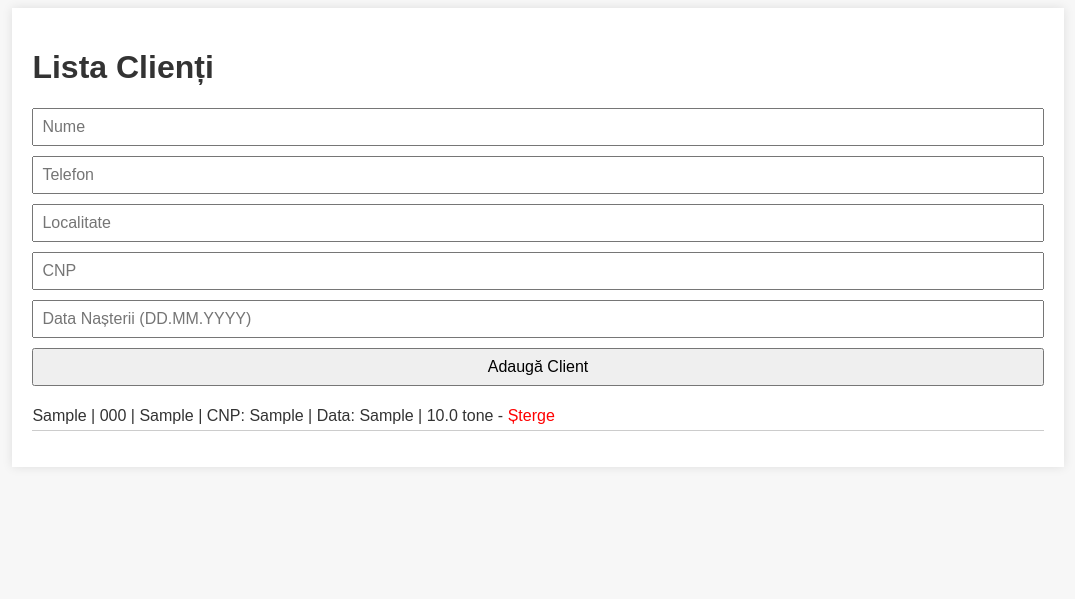
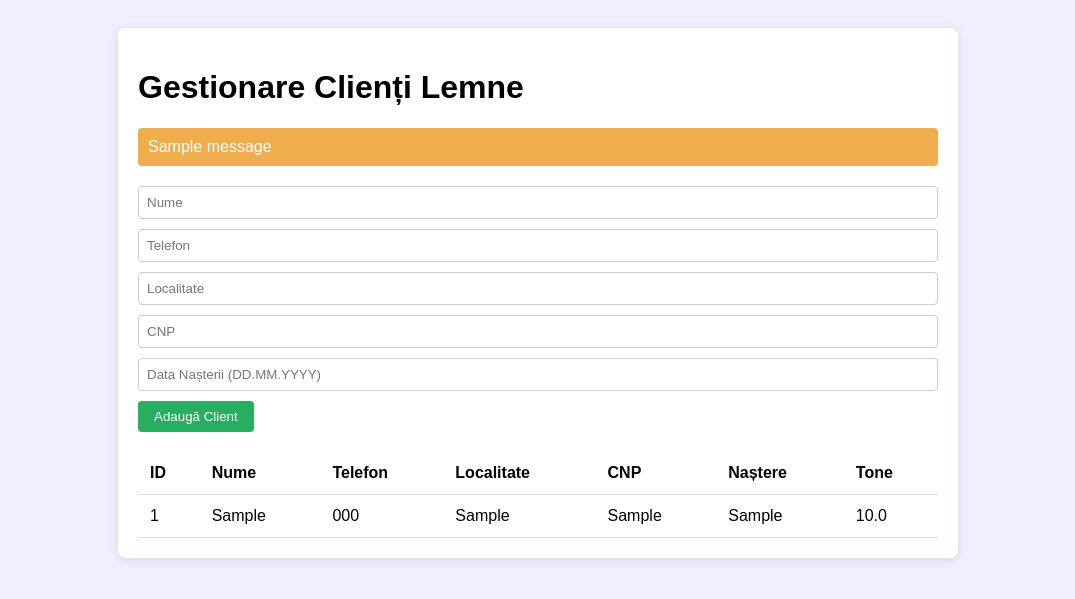
Before and after one commit to gsmcontactct/web-client-manager, a Flask app: page / in a window 1280 px wide. Shown: the top 599 px of the page, without its empty margins (102-1177 px from the left). Run offline with Flask 3, Linux system fonts and the light colour scheme; tables that the repository leaves empty hold one stand-in row (values such as "Sample post"); one stand-in notice (Sample message) is shown.

Commit message:
Actualizare: adăugat CSS și funcționalități pentru clienți

```diff
--- a/app.py
+++ b/app.py
@@ -1,16 +1,18 @@
-from flask import Flask, render_template, request, redirect, url_for
-import sqlite3
-import os
+
+from flask import Flask, render_template, request, redirect, url_for, flash
+import sqlite3, os
+from datetime import datetime, timedelta
 
 app = Flask(__name__)
-DB_FILE = "clienti.db"
+app.secret_key = 'secret-key'
+DB = 'clienti.db'
 
 def init_db():
-    if not os.path.exists(DB_FILE):
-        conn = sqlite3.connect(DB_FILE)
+    if not os.path.exists(DB):
+        conn = sqlite3.connect(DB)
         c = conn.cursor()
         c.execute("""
-            CREATE TABLE IF NOT EXISTS clienti (
+            CREATE TABLE clienti (
                 id INTEGER PRIMARY KEY AUTOINCREMENT,
                 nume TEXT NOT NULL,
                 telefon TEXT NOT NULL,
@@ -23,14 +25,19 @@ def init_db():
         conn.commit()
         conn.close()
 
-@app.route('/')
+@app.before_first_request
+def setup():
+    init_db()
+    verifica_zile_nastere()
+
+@app.route('/', methods=['GET'])
 def index():
-    conn = sqlite3.connect(DB_FILE)
+    conn = sqlite3.connect(DB)
     c = conn.cursor()
     c.execute("SELECT * FROM clienti")
     clienti = c.fetchall()
     conn.close()
-    return render_template("index.html", clienti=clienti)
+    return render_template('index.html', clienti=clienti)
 
 @app.route('/add', methods=['POST'])
 def add_client():
@@ -39,24 +46,42 @@ def add_client():
     localitate = request.form['localitate']
     cnp = request.form['cnp']
     data_nasterii = request.form['data_nasterii']
-
-    conn = sqlite3.connect(DB_FILE)
+    if not nume or not telefon or not localitate:
+        flash("Completează toate câmpurile obligatorii", "error")
+        return redirect(url_for('index'))
+    try:
+        if data_nasterii:
+            datetime.strptime(data_nasterii, "%d.%m.%Y")
+    except ValueError:
+        flash("Data nașterii trebuie să fie în formatul DD.MM.YYYY", "error")
+        return redirect(url_for('index'))
+    conn = sqlite3.connect(DB)
     c = conn.cursor()
     c.execute("INSERT INTO clienti (nume, telefon, localitate, cnp, data_nasterii) VALUES (?, ?, ?, ?, ?)",
               (nume, telefon, localitate, cnp, data_nasterii))
     conn.commit()
     conn.close()
+    flash("Client adăugat cu succes", "success")
     return redirect(url_for('index'))
 
-@app.route('/delete/<int:client_id>')
-def delete_client(client_id):
-    conn = sqlite3.connect(DB_FILE)
+def verifica_zile_nastere():
+    maine = (datetime.now() + timedelta(days=1)).strftime("%d.%m")
+    conn = sqlite3.connect(DB)
     c = conn.cursor()
-    c.execute("DELETE FROM clienti WHERE id = ?", (client_id,))
-    conn.commit()
+    c.execute("SELECT nume, data_nasterii FROM clienti WHERE data_nasterii IS NOT NULL")
+    mesaje = []
+    for nume, data_nasterii in c.fetchall():
+        if data_nasterii:
+            try:
+                zi_luna = datetime.strptime(data_nasterii, "%d.%m.%Y").strftime("%d.%m")
+                if zi_luna == maine:
+                    mesaje.append(f"Mâine este ziua lui {nume} – {data_nasterii}")
+            except ValueError:
+                continue
     conn.close()
-    return redirect(url_for('index'))
+    if mesaje:
+        for mesaj in mesaje:
+            flash(mesaj, "alarm")
 
 if __name__ == '__main__':
-    init_db()
     app.run(debug=True)
--- a/static/style.css
+++ b/static/style.css
@@ -1,33 +1,15 @@
-body {
-  font-family: Arial, sans-serif;
-  background-color: #f7f7f7;
-  color: #333;
+
+body { font-family: Arial; background: #eef; padding: 20px; }
+.container { max-width: 800px; margin: auto; background: #fff;
+  padding:20px; border-radius:8px; box-shadow:0 2px 10px rgba(0,0,0,0.1);
 }
-.container {
-  width: 80%;
-  margin: auto;
-  padding: 20px;
-  background-color: white;
-  box-shadow: 0 0 10px rgba(0,0,0,0.1);
-}
-form.form {
-  display: flex;
-  flex-direction: column;
-  gap: 10px;
-}
-input, button {
-  padding: 8px;
-  font-size: 16px;
-}
-ul {
-  list-style-type: none;
-  padding: 0;
-}
-li {
-  padding: 5px 0;
-  border-bottom: 1px solid #ccc;
-}
-a {
-  color: red;
-  text-decoration: none;
-}
+button { background:#27ae60; color:white; padding:8px 16px;
+  border:none; border-radius:4px; cursor:pointer; }
+button:hover { background:#219150; }
+input, select { padding:8px; width:100%; box-sizing:border-box;
+  margin-bottom:10px; border-radius:4px; border:1px solid #ccc; }
+table { width:100%; border-collapse:collapse; margin-top:20px; }
+th,td { padding:12px; border-bottom:1px solid #ddd; text-align:left; }
+.flash { padding:10px; background:#f0ad4e; color:#fff;
+  border-radius:4px; margin-bottom:20px; }
+.alarm { background:#e74c3c !important; }
--- a/templates/index.html
+++ b/templates/index.html
@@ -1,14 +1,24 @@
+
 <!doctype html>
 <html lang="ro">
 <head>
   <meta charset="utf-8">
-  <title>Gestionare Clienți</title>
-  <link rel="stylesheet" href="/static/style.css">
+  <title>Clienti Lemne</title>
+  <link rel="stylesheet" href="{{ url_for('static', filename='style.css') }}">
 </head>
 <body>
 <div class="container">
-    <h1>Lista Clienți</h1>
-    <form method="POST" action="/add" class="form">
+  <h1>Gestionare Clienți Lemne</h1>
+
+  {% with messages = get_flashed_messages(with_categories=true) %}
+    {% if messages %}
+      {% for category, message in messages %}
+        <div class="flash {{ category }}">{{ message }}</div>
+      {% endfor %}
+    {% endif %}
+  {% endwith %}
+
+  <form method="POST" action="/add">
     <input type="text" name="nume" placeholder="Nume" required>
     <input type="text" name="telefon" placeholder="Telefon" required>
     <input type="text" name="localitate" placeholder="Localitate" required>
@@ -16,11 +26,23 @@
     <input type="text" name="data_nasterii" placeholder="Data Nașterii (DD.MM.YYYY)">
     <button type="submit">Adaugă Client</button>
   </form>
-    <ul>
+
+  <table>
+    <thead><tr><th>ID</th><th>Nume</th><th>Telefon</th><th>Localitate</th><th>CNP</th><th>Naștere</th><th>Tone</th></tr></thead>
+    <tbody>
     {% for client in clienti %}
-        <li>{{ client[1] }} | {{ client[2] }} | {{ client[3] }} | CNP: {{ client[4] or '-' }} | Data: {{ client[5] or '-' }} | {{ client[6] or 0 }} tone - <a href="/delete/{{ client[0] }}">Șterge</a></li>
+      <tr>
+        <td>{{ client[0] }}</td>
+        <td>{{ client[1] }}</td>
+        <td>{{ client[2] }}</td>
+        <td>{{ client[3] }}</td>
+        <td>{{ client[4] or '-' }}</td>
+        <td>{{ client[5] or '-' }}</td>
+        <td>{{ client[6] }}</td>
+      </tr>
     {% endfor %}
-    </ul>
+    </tbody>
+  </table>
 </div>
 </body>
 </html>
```
Lines whose indentation alone changed are shown as unchanged.
